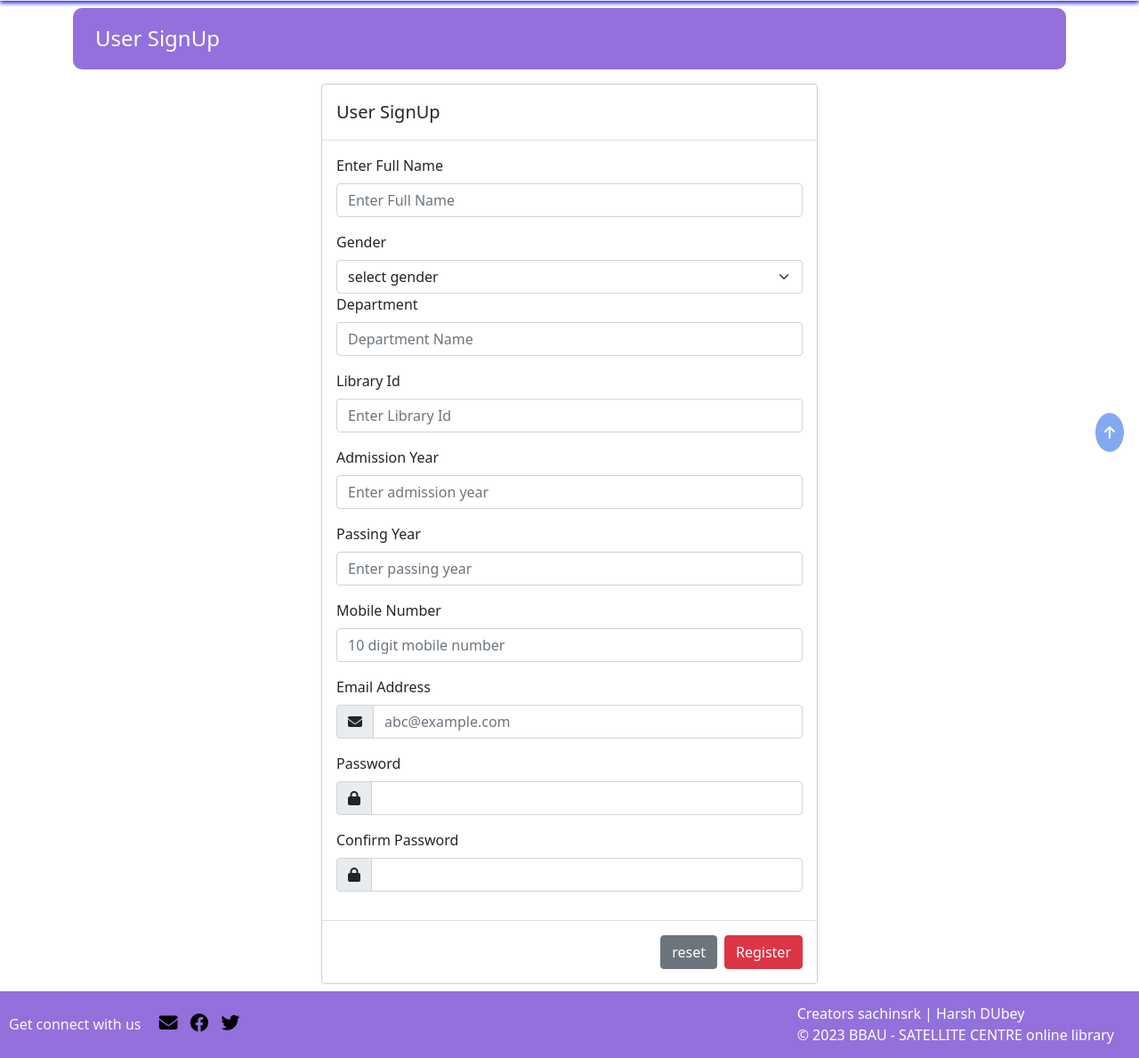
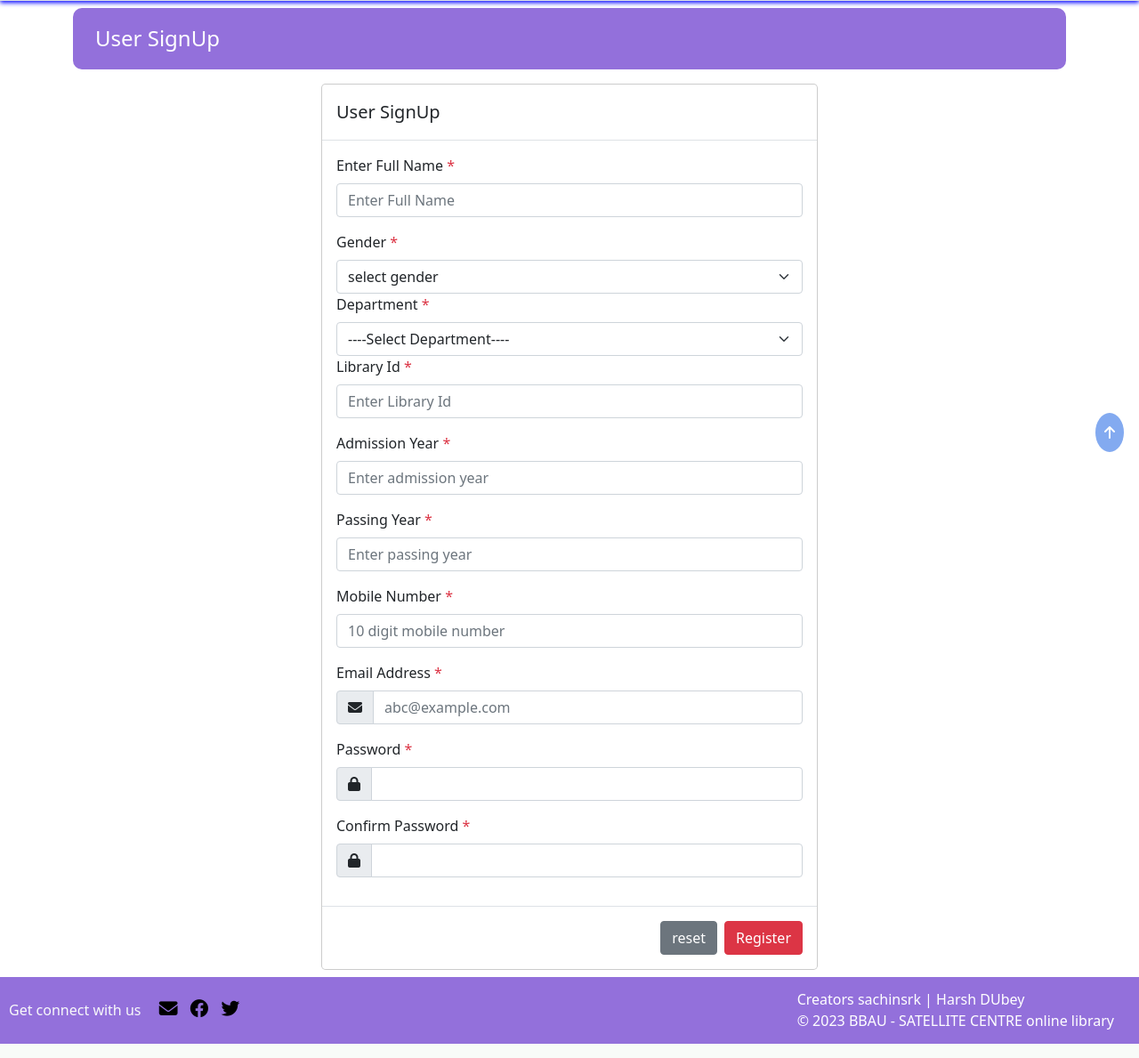
Before and after one commit to sachinrk835257/bbau-library, a Django app: page /authenticate/register/ in a window 1280 px wide. Shown: the part 260-1449 px from the top of the page at 89% size. Run offline with Django 4.2, Linux system fonts and the light colour scheme.

Commit message:
27 nov at noon

```diff
--- a/main/Authentication/views.py
+++ b/main/Authentication/views.py
@@ -49,9 +49,9 @@ def addStudent(request):
     title = '''Register'''
     if request.method == 'POST':
         try:
-            name = request.POST.get('name')
-            gender = request.POST.get('gender')
-            depart = request.POST.get('depart')
+            name = request.POST.get('name').upper()
+            gender = request.POST.get('gender').upper()
+            depart = request.POST.get('depart').upper()
             library_id = request.POST.get('library_id')
             joiningYear = request.POST.get('joiningYear')
             passingYear = request.POST.get('passingYear')
@@ -59,7 +59,7 @@ def addStudent(request):
             email = request.POST.get('email')
             pass1 = request.POST.get('pass1')
             pass2 = request.POST.get('pass2')
-            print(pass1,pass2)
+            print(name,gender,depart)
             if pass1 != pass2:
                 messages.add_message(request, messages.WARNING, "Password Mismatch !!!")
                 return redirect('http://127.0.0.1:8000/authenticate/register/')
@@ -220,7 +220,7 @@ def changePassword(request,id):
 
 
                 messages.add_message(request, messages.WARNING, "INVALID CREDENTIALS !!!")
-                return redirect('http://127.0.0.1:8000/authenticate/admin-login/')
+                return redirect('http://127.0.0.1:8000/authenticate/change-password/{}'.format(id))
 
         return render(request,'change-password.html',{"title":title,"username":user_obj.email})
     except Exception as e:
--- a/main/Dashboard/urls.py
+++ b/main/Dashboard/urls.py
@@ -28,6 +28,7 @@ urlpatterns = [
     path('registered-students-sort-by/',views.sortByRegisteredStudents, name="search book"),
     path('manage-books-sort-by/',views.sortByManageBooks, name="sorting of books"),
     path('registered-books-sort-by/',views.sortByRegisteredBooks, name="sorting of books"),
+    path('contact-us/',views.contact, name="go to contact"),
 
     path('issued-books/',views.issuedBooks, name="issued books"),
     path('returned-books/',views.returnedBooks, name="returned books"),
--- a/main/Dashboard/views.py
+++ b/main/Dashboard/views.py
@@ -499,3 +499,7 @@ def returnedBooks(request):
 def gallery(request):
     title = '''Gallery'''
     return render(request,'gallery.html',{"title":title})
+
+def contact(request):
+    title = '''Contact Us'''
+    return render(request,'contact.html')
--- a/main/static/css/style.css
+++ b/main/static/css/style.css
@@ -5,7 +5,7 @@ body{
 }
 .navbar .nav-link:hover{
     background-color: mediumpurple;
-    color: white;
+    color: white!important;
     border-radius: 7px;
     transition: background-color 0.2s;
 }
@@ -122,3 +122,21 @@ body{
     border-top-left-radius: 0;
     border-top-right-radius: 0;
 }
+
+/* contact-us.html */
+.contact-content ul{
+    list-style: none;
+    margin: 2rem;
+    padding-left: 5%;
+}
+.contact-content i{
+    color: black;
+    margin-right: 1.3%;
+}
+.contact-content .social-icons{
+    padding-left: 7%;
+    margin-top: 2rem;
+}
+.contact-content .social-icons i{
+    font-size: 1.5rem;
+}
--- a/main/templates/base.html
+++ b/main/templates/base.html
@@ -127,7 +127,7 @@
             <a class="nav-link text-dark" aria-current="page" href="http://127.0.0.1:8000/gallery/">Gallery</a>
           </li>
           <li class="nav-item">
-            <a class="nav-link text-dark" aria-current="page" href="http://127.0.0.1:8000/contact/">Contact US</a>
+            <a class="nav-link text-dark" aria-current="page" href="http://127.0.0.1:8000/contact-us/">Contact US</a>
           </li>
         </ul>
         {% else %}
@@ -176,7 +176,7 @@
             <a class="nav-link text-dark" aria-current="page" href="http://127.0.0.1:8000/gallery/">Gallery</a>
           </li>
           <li class="nav-item">
-            <a class="nav-link text-dark" aria-current="page" href="http://127.0.0.1:8000/contact/">Contact US</a>
+            <a class="nav-link text-dark" aria-current="page" href="http://127.0.0.1:8000/contact-us/">Contact US</a>
           </li>
         </ul>
 
--- a/main/templates/issue-book.html
+++ b/main/templates/issue-book.html
@@ -138,7 +138,7 @@
         </div>
 
         <a type="button" href="http://127.0.0.1:8000/" class="btn btn-danger mb-1">Cancel</a>
-          <button type="submit" class="btn btn-success" {% if book.0.status == 'Available' %}onclick="confirm('Sure {{book.0.bookName}} is issuing to {{student.0.name}} ?')"{% else %}onclick="alert('{{book.0.bookName}} status is {{book.0.status}} !!!')"{% endif %}>Issue Book</button>
+          {% if found == 'True' %}<button type="submit" class="btn btn-success" {% if book.0.status == 'Available' %}onclick="confirm('Sure {{book.0.bookName}} is issuing to {{student.0.name}} ?')"{% else %}onclick="alert('{{book.0.bookName}} status is {{book.0.status}} !!!')"{% endif %}>Issue Book</button>{% endif %}
 
   </form>
 </div>
--- a/main/templates/register.html
+++ b/main/templates/register.html
@@ -24,39 +24,46 @@
 
           <div class="modal-body">
             <div class="mb-3">
-              <label for="name" class="form-label">Enter Full Name</label>
-              <input type="text" class="form-control" name="name" id="name" placeholder="Enter Full Name" required>
+              <label for="name" class="form-label">Enter Full Name <span class="text-danger">*</span></label>
+              <input type="text" class="form-control" name="name" id="name" title="Enter Your Full Name" placeholder="Enter Full Name" required>
             </div>
 
 
-            <label for="gender" class="form-label">Gender</label>
-            <select class="form-select" id="gender" name="gender" aria-label="Default select example">
+            <label for="gender" class="form-label">Gender <span class="text-danger">*</span></label>
+            <select class="form-select" id="gender" title="Enter Your Gender" name="gender" aria-label="Default select example">
               <option selected>select gender</option>
               <option value="MALE">Male</option>
               <option value="FEMALE">Female</option>
               <option value="OTHERS">Others</option>
             </select>
 
+            <label for="depart" class="form-label">Department <span class="text-danger">*</span></label>
+            <select class="form-select" id="depart" name="depart" placeholder="Department Name" required>
+              <option selected>----Select Department----</option>
+              <option value="MALE">Computer Science</option>
+              <option value="FEMALE">Information Technology</option>
+              <option value="B.A">B.A</option>
+              <option value="B.Com">B.Com</option>
+              <option value="D.Pharma">D.Pharma</option>
+              <option value="OTHERS">Others</option>
+            </select>
+
             <div class="mb-3">
-              <label for="depart" class="form-label">Department</label>
-              <input type="text" class="form-control" name="depart" id="depart" placeholder="Department Name" required>
-            </div>
-            <div class="mb-3">
-              <label for="libId" class="form-label">Library Id</label>
-              <input type="text" class="form-control" name="library_id" id="libId" placeholder="Enter Library Id" required>
+              <label for="libId" class="form-label">Library Id <span class="text-danger">*</span></label>
+              <input type="text" class="form-control" title="enter six digit library id" name="library_id" id="libId" placeholder="Enter Library Id" required>
             </div>
 
             <div class="mb-3">
-              <label for="joiningYear" class="form-label">Admission Year</label>
-              <input type="number" class="form-control" name="joiningYear" id="joiningYear" placeholder="Enter admission year" required>
+              <label for="joiningYear" class="form-label">Admission Year <span class="text-danger">*</span></label>
+              <input type="number" class="form-control" name="joiningYear" id="joiningYear" placeholder="Enter admission year" min="2016" max="2100" required>
             </div>
             <div class="mb-3">
-              <label for="passingYear" class="form-label">Passing Year</label>
-              <input type="number" class="form-control" name="passingYear" id="passingYear" placeholder="Enter passing year" required>
+              <label for="passingYear" class="form-label">Passing Year <span class="text-danger">*</span></label>
+              <input type="number" class="form-control" name="passingYear" id="passingYear" placeholder="Enter passing year" min="2016" max="2100" required>
             </div>
 
             <div class="mb-3">
-              <label for="mobile" class="form-label">Mobile Number</label>
+              <label for="mobile" class="form-label">Mobile Number <span class="text-danger">*</span></label>
               <input type="text" class="form-control" name="mobile" id="mobile" maxlength="10" autocomplete="off" required placeholder="10 digit mobile number">
             </div>
             <!-- <div class="input-group mb-3">
@@ -64,29 +71,27 @@
               <input type="text" class="form-control" placeholder="Username" aria-label="Username" aria-describedby="basic-addon1">
             </div> -->
 
-            <label for="email" class="form-label">Email Address</label>
+            <label for="email" class="form-label">Email Address <span class="text-danger">*</span></label>
             <div class="input-group mb-3">
               <span class="input-group-text"><i class="fa-solid fa-envelope"></i></span>
               <input type="email" class="form-control" name="email" id="email" autocomplete="off" placeholder="abc@example.com" required>
             </div>
-            <label for="pass1" class="form-label">Password</label>
+            <label for="pass1" class="form-label">Password <span class="text-danger">*</span></label>
             <div class="input-group mb-3">
               <span class="input-group-text"><i class="fa-solid fa-lock"></i></span>
               <input type="password" id="pass1" class="form-control" name="pass1" title="atleast 8 characters" required>
             </div>
 
-            <label for="pass2" class="form-label">Confirm Password</label>
+            <label for="pass2" class="form-label">Confirm Password <span class="text-danger">*</span></label>
             <div class="input-group mb-3">
               <span class="input-group-text"><i class="fa-solid fa-lock"></i></span>
                 <input type="password" id="pass2" class="form-control" name="pass2" required>
               </div>
           </div>
           <div class="modal-footer">
-            <button type="reset
-              " class="btn btn-secondary" data-bs-dismiss="modal">reset
+            <button type="reset" class="btn btn-secondary" data-bs-dismiss="modal">reset
             </button>
-            <button type="submit
-              " class="btn btn-danger">Register</button>
+            <button type="submit" class="btn btn-danger">Register</button>
           </div>
           </div>
       </form>
--- a/main/templates/return-book.html
+++ b/main/templates/return-book.html
@@ -159,7 +159,7 @@
         </div>
 
         <a type="button" href="http://127.0.0.1:8000/" class="btn btn-danger mb-1">Cancel</a>
-          <button type="submit" class="btn btn-success" {% if book.0.status == 'Not Available' %}onclick="confirm('Sure {{student.0.name}} is returning book -- {{book.0.bookName}}?')"{% else %}onclick="alert('{{book.0.bookName}} status is {{book.0.status.0.name}} !!!')"{% endif %}>Return Book</button>
+        {% if found == 'True' %}<button type="submit" class="btn btn-success" {% if book.0.status == 'Not Available' %}onclick="confirm('Sure {{student.0.name}} is returning book -- {{book.0.bookName}}?')"{% else %}onclick="alert('{{book.0.bookName}} status is {{book.0.status.0.name}} !!!')"{% endif %}>Return Book</button>{% endif %}
 
   </form>
 
```
Also changed, not shown: main/templates/contact.html (added, +35 -0 lines).
